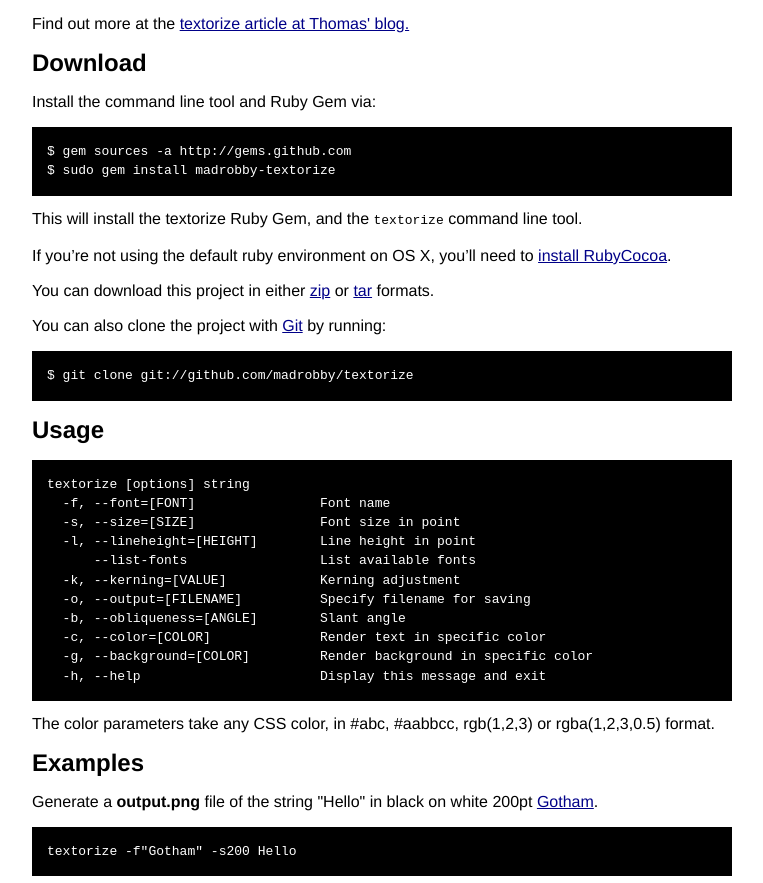
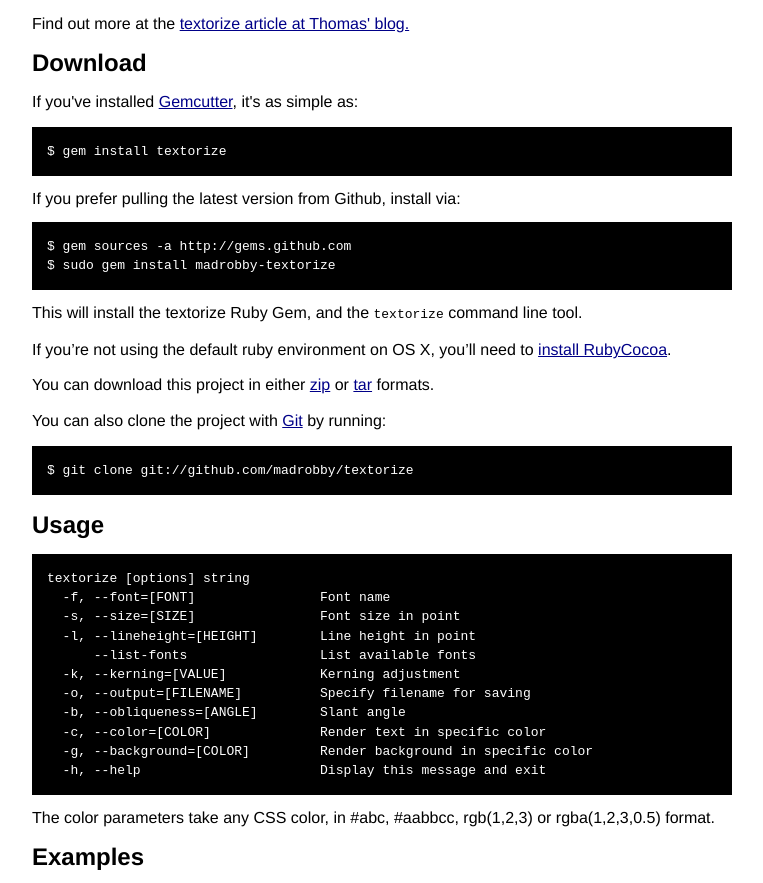
Before and after one commit to madrobby/textorize, a plain HTML site: page index.html in a window 1280 px wide. Shown: the part 833-1716 px from the top of the page, without its empty margins (258-1021 px from the left). Drawn offline with Linux system fonts and the light colour scheme.

Commit message:
update gemcutter info

```diff
--- a/index.html
+++ b/index.html
@@ -81,9 +81,14 @@
 
     <h2>Download</h2>
     <p>
-      Install the command line tool and Ruby Gem via:
+      If you've installed <a href="http://gemcutter.org/">Gemcutter</a>, it's as simple as:
+      <pre>$ gem install textorize</pre>
+
+      If you prefer pulling the latest version from Github,
+      install via:
       <pre>$ gem sources -a http://gems.github.com
 $ sudo gem install madrobby-textorize</pre>
+
       This will install the textorize Ruby Gem, and the
       <code>textorize</code> command line tool.
     </p>
```
